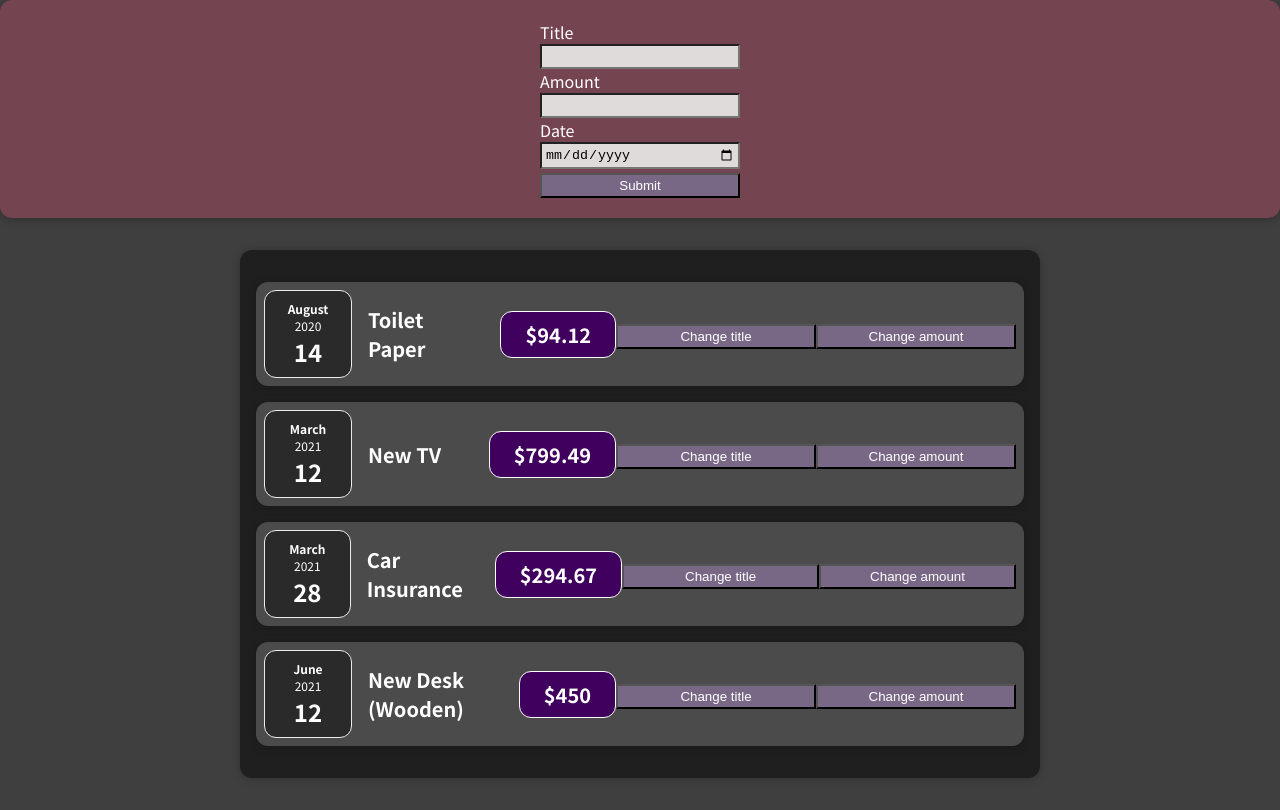
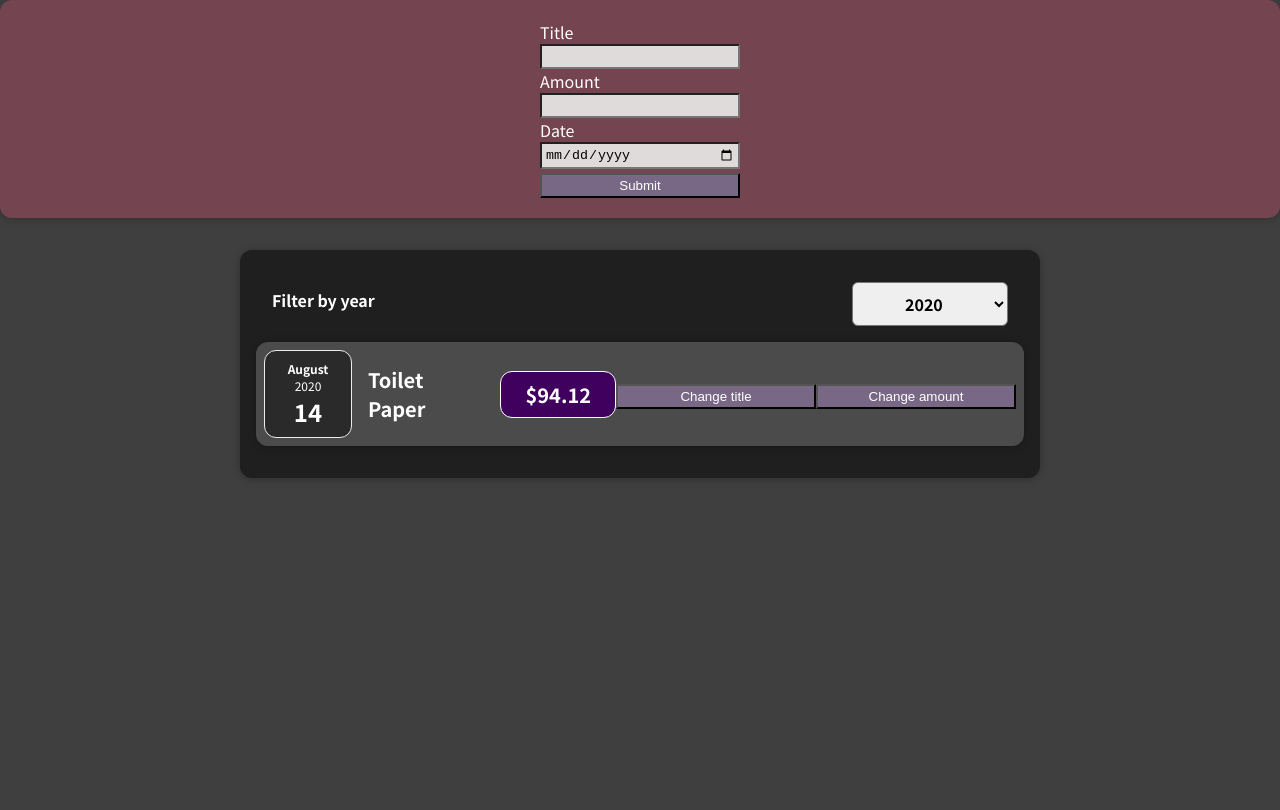
Before and after one commit to Suresh-Kumar-Lohar/s-react-1, a React (Create React App) app: page / in a window 1280 px wide. Built offline with nearby package versions, Linux system fonts and the light colour scheme.

Commit message:
adv React task-11

```diff
--- a/src/components/Expenses/Expenses.js
+++ b/src/components/Expenses/Expenses.js
@@ -1,13 +1,27 @@
-import React from 'react'
+import React, { useState } from 'react'
 import Card from '../UI/Card'
 
 import ExpenseItem from './ExpenseItem'
 import './Expenses.css'
+import ExpensesFilter from './ExpensesFilter'
 
 const Expenses = (props) => {
+  const [filteredYear, setFilteredYear] = useState('2020')
+
+  const filterChangeHandler = (selectedYear) => {
+    setFilteredYear(selectedYear)
+  }
+
+  const filteredExpenses = props.expenses.filter((expense) => {
+    return expense.date.getFullYear().toString() === filteredYear
+  })
   return (
     <Card className='expenses'>
-      {props.expenses.map((item) => (
+      <ExpensesFilter
+        selected={filteredYear}
+        onChangeFilter={filterChangeHandler}
+      />
+      {filteredExpenses.map((item) => (
         <ExpenseItem
           key={item.id}
           title={item.title}
--- /dev/null
+++ b/src/components/Expenses/ExpensesFilter.css
@@ -0,0 +1,24 @@
+.expenses-filter {
+  color: white;
+  padding: 0 1rem;
+}
+
+.expenses-filter__control {
+  display: flex;
+  width: 100%;
+  align-items: center;
+  justify-content: space-between;
+  margin: 1rem 0;
+}
+
+.expenses-filter label {
+  font-weight: bold;
+  margin-bottom: 0.5rem;
+}
+
+.expenses-filter select {
+  font: inherit;
+  padding: 0.5rem 3rem;
+  font-weight: bold;
+  border-radius: 6px;
+}
--- /dev/null
+++ b/src/components/Expenses/ExpensesFilter.js
@@ -0,0 +1,24 @@
+import React from 'react'
+import './ExpensesFilter.css'
+
+const ExpensesFilter = (props) => {
+  const dropdownChangeHandler = (event) => {
+    props.onChangeFilter(event.target.value)
+  }
+
+  return (
+    <div className='expenses-filter'>
+      <div className='expenses-filter__control'>
+        <label>Filter by year</label>
+        <select value={props.selected} onChange={dropdownChangeHandler}>
+          <option value={'2022'}>2022</option>
+          <option value={'2021'}>2021</option>
+          <option value={'2020'}>2020</option>
+          <option value={'2019'}>2019</option>
+        </select>
+      </div>
+    </div>
+  )
+}
+
+export default ExpensesFilter
```
